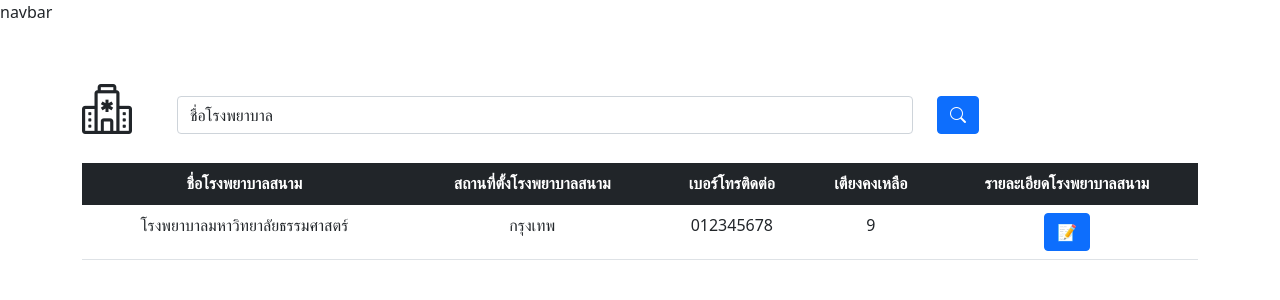
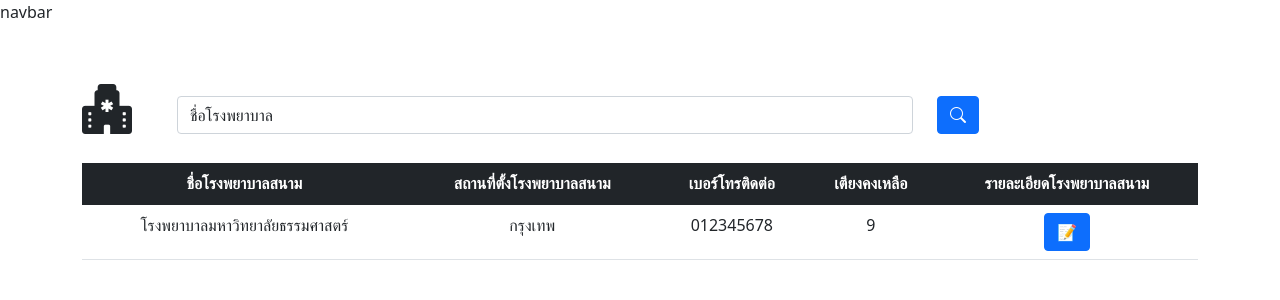
Before and after one commit to justPlai/hospitals-bed-services, a PHP site: page /hospital/index_Hospital.php in a window 1280 px wide; the page is wider, and only the part inside the window is pictured. Shown: the part 100-400 px from the top of that part. Run offline with PHP 8.4, Linux system fonts and the light colour scheme.

Commit message:
Update index_Hospital.php

```diff
--- a/views/hospital/index_Hospital.php
+++ b/views/hospital/index_Hospital.php
@@ -10,8 +10,6 @@
 </head>
 
 <style>
-
-
 </style>
 
 <?php
@@ -24,7 +22,7 @@
         <form method="get" action="">
             <div class="row">
                 <div class="col-1">
-                    <i class="bi bi-hospital" style='font-size:50px'></i>
+                    <i class="bi bi-hospital-fill" style='font-size:50px'></i>
                 </div>
                 <div class="col mt-4">
                         <input type="text"  name="key" value="ชื่อโรงพยาบาล" class="form-control ">
@@ -54,7 +52,7 @@
                         <td>กรุงเทพ</td>
                         <td>012345678</td>
                         <td>9</td>
-                        <td><button  class="btn btn-primary" href="#">📝</button></td>
+                        <td><a  class="btn btn-primary" href="#">📝</a></td>
                     </tr>
             </tbody>
         </table>
```
